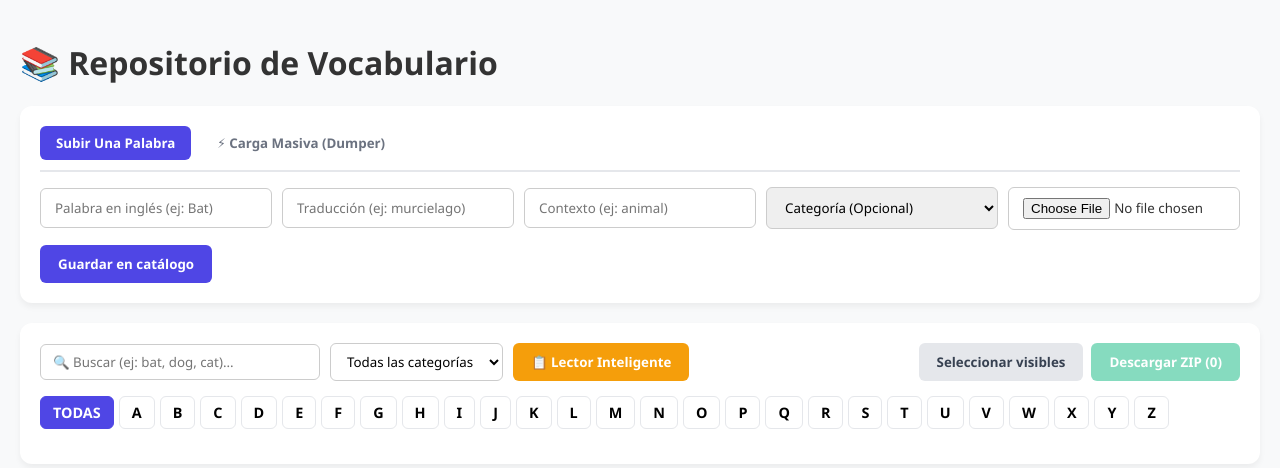
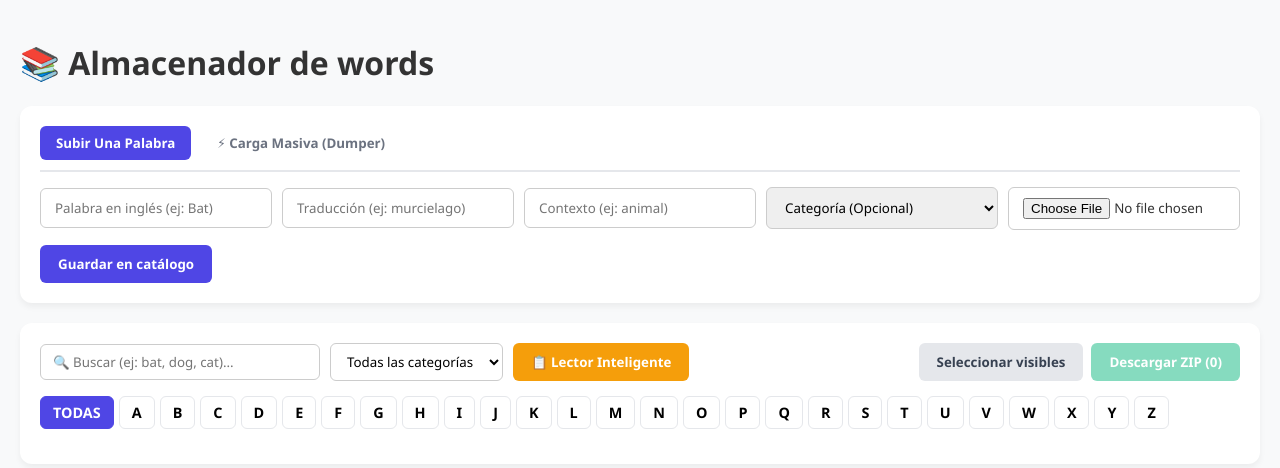
Before and after one commit to tapianhayb-dot/vocab-app, a website: page public/index.html in a window 1280 px wide. Drawn offline with nearby package versions, Linux system fonts and the light colour scheme; no server answers.

Commit message:
Cambio de nombre del sitio

```diff
--- a/public/index.html
+++ b/public/index.html
@@ -3,7 +3,7 @@
 <head>
   <meta charset="UTF-8">
   <meta name="viewport" content="width=device-width, initial-scale=1.0">
-  <title>Repositorio de Vocabulario</title>
+  <title>Almacenador de words</title>
   <style>
     * { box-sizing: border-box; font-family: 'Segoe UI', Tahoma, Geneva, Verdana, sans-serif; }
     body { background-color: #f8f9fa; margin: 0; padding: 20px; color: #333; }
@@ -69,7 +69,7 @@
 <body>
 
   <div class="container">
-    <h1>📚 Repositorio de Vocabulario</h1>
+    <h1>📚 Almacenador de words</h1>
 
     <!-- Panel de Subida con Pestañas -->
     <div class="panel">
```
